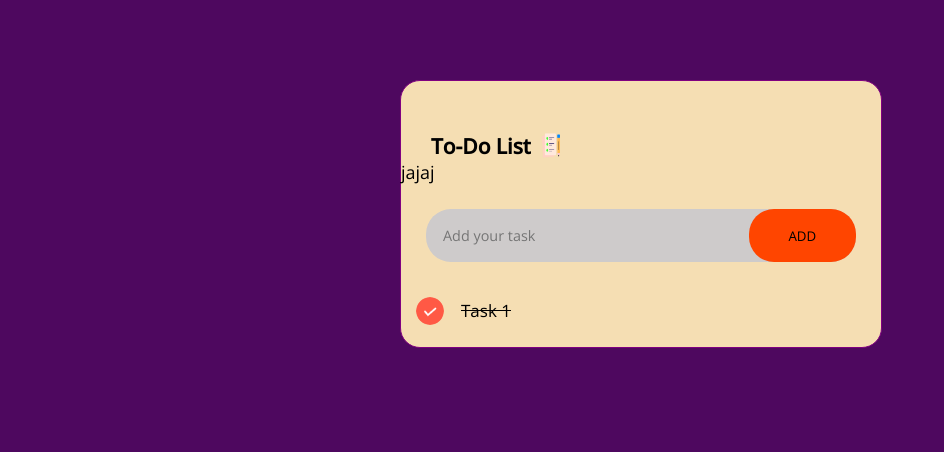
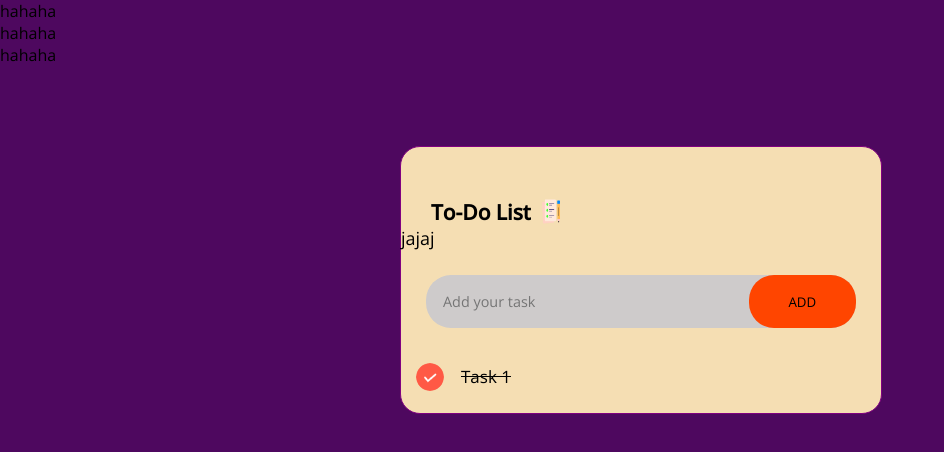
Before and after one commit to gauravvbh/To-Do-LIST, a plain HTML site: page index.html in a window 1280 px wide. Shown: the whole page, without its empty margins (0-944 px from the left). Drawn offline with nearby package versions, Linux system fonts and the light colour scheme.

Commit message:
some fake changes

```diff
--- a/index.html
+++ b/index.html
@@ -9,6 +9,14 @@
     <link rel="stylesheet" href="style.css">
 
     <title>TODO APP</title>
+    <p>hahaha</p>
+    <p>hahaha</p>
+    <p>hahaha</p>
+
+
+
+
+
 </head>
 <body>
     <div class="container">
```
